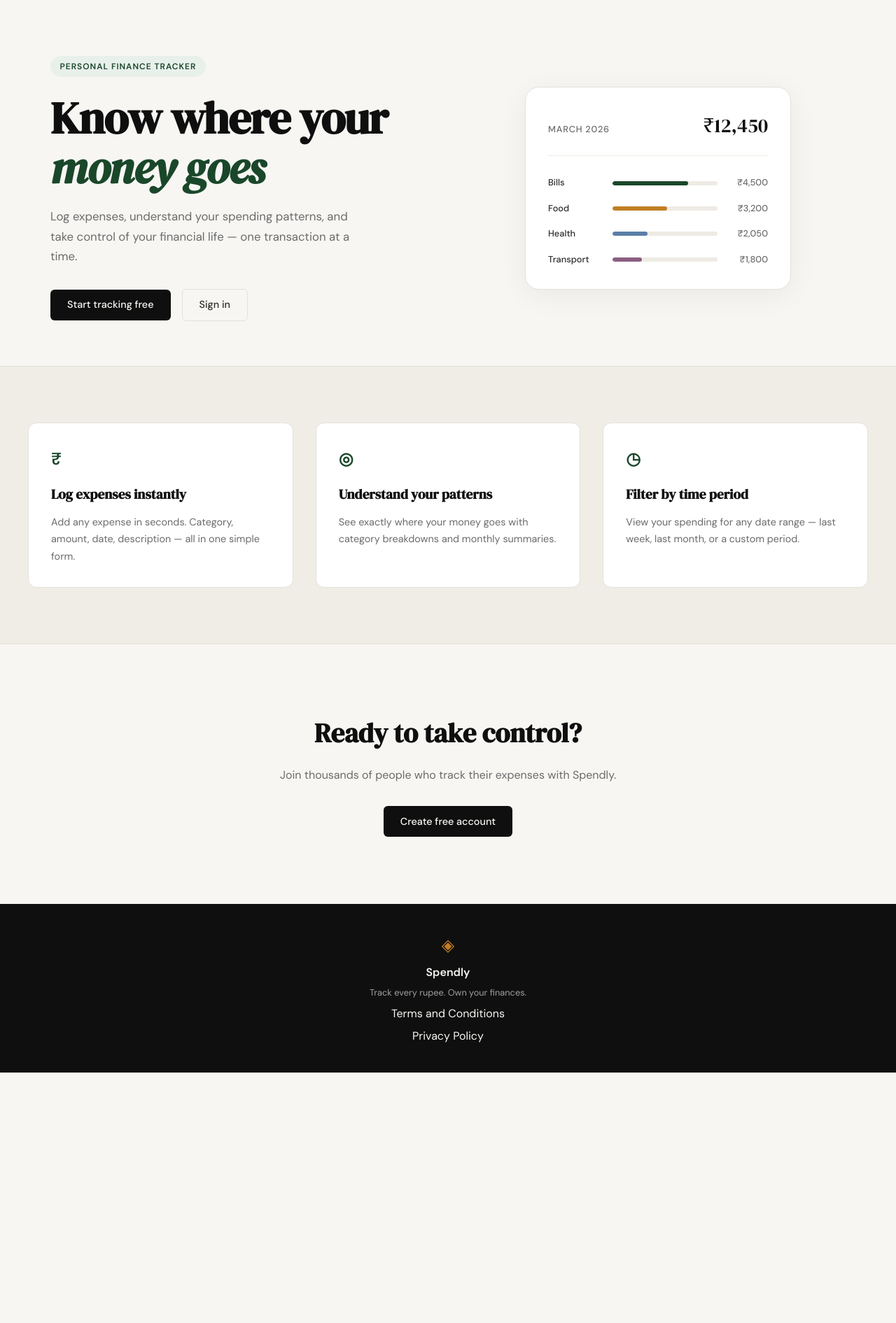
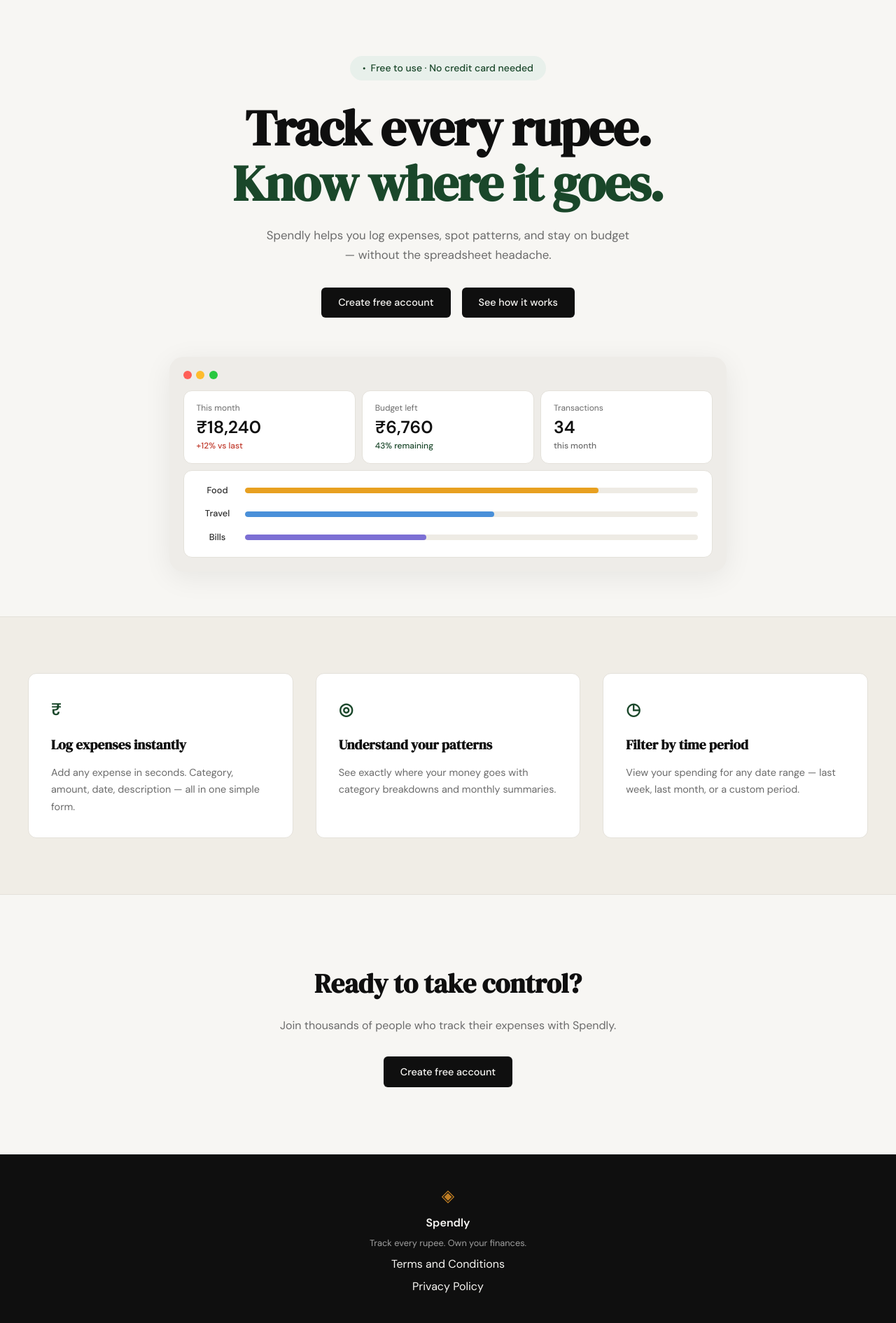
Before and after one commit to kapilkd/spendly, a Flask app: page / in a window 1280 px wide. Shown: the part 61-1952 px from the top of the page at 70% size. Before the commit the page ends 1594 px from the top, so only its background shows below. Run offline with Flask 3, Linux system fonts and the light colour scheme.

Commit message:
landing page commit

```diff
--- a/static/css/style.css
+++ b/static/css/style.css
@@ -125,57 +125,65 @@ a { color: inherit; text-decoration: none; }
 
 .hero {
     padding: 5rem 2rem 4rem;
-    display: grid;
-    grid-template-columns: 1fr 1fr;
-    gap: 4rem;
-    align-items: center;
-    max-width: var(--max-width);
+    max-width: 860px;
     margin: 0 auto;
+    text-align: center;
+}
+
+.hero-inner {
+    max-width: 640px;
+    margin: 0 auto 3.5rem;
 }
 
 .hero-badge {
-    display: inline-block;
+    display: inline-flex;
+    align-items: center;
+    gap: 0.45rem;
     background: var(--accent-light);
     color: var(--accent);
-    font-size: 0.75rem;
-    font-weight: 600;
-    letter-spacing: 0.08em;
-    text-transform: uppercase;
-    padding: 0.35rem 0.85rem;
+    font-size: 0.875rem;
+    font-weight: 500;
+    padding: 0.4rem 1.1rem;
     border-radius: 999px;
-    margin-bottom: 1.5rem;
+    margin-bottom: 1.75rem;
+}
+
+.hero-badge-dot {
+    font-size: 0.45rem;
+    line-height: 1;
 }
 
 .hero-title {
     font-family: var(--font-display);
-    font-size: clamp(2.5rem, 5vw, 4rem);
+    font-size: clamp(2.8rem, 6vw, 4.5rem);
     line-height: 1.1;
     letter-spacing: -0.02em;
     color: var(--ink);
     margin-bottom: 1.25rem;
 }
 
-.hero-title em {
-    font-style: italic;
+.hero-title-green {
     color: var(--accent);
+    display: block;
 }
 
 .hero-subtitle {
     font-size: 1.05rem;
     color: var(--ink-muted);
     line-height: 1.7;
-    max-width: 460px;
-    margin-bottom: 2rem;
+    max-width: 520px;
+    margin: 0 auto 2rem;
 }
 
 .hero-actions {
     display: flex;
     gap: 1rem;
     align-items: center;
+    justify-content: center;
 }
 
 /* ------------------------------------------------------------------ */
-/* Mock card (hero visual)                                             */
+/* Mock window (hero visual)                                           */
 /* ------------------------------------------------------------------ */
 
 .hero-visual {
@@ -183,44 +191,82 @@ a { color: inherit; text-decoration: none; }
     justify-content: center;
 }
 
-.mock-card {
+.mock-window {
+    background: #eeece8;
+    border-radius: var(--radius-lg);
+    padding: 1.25rem;
+    width: 100%;
+    box-shadow: 0 8px 40px rgba(0,0,0,0.07);
+}
+
+.mock-window-bar {
+    display: flex;
+    gap: 0.4rem;
+    margin-bottom: 1rem;
+}
+
+.mock-dot {
+    width: 12px;
+    height: 12px;
+    border-radius: 50%;
+    display: inline-block;
+}
+
+.mock-dot-red    { background: #ff5f57; }
+.mock-dot-yellow { background: #febc2e; }
+.mock-dot-green  { background: #28c840; }
+
+.mock-stats-row {
+    display: grid;
+    grid-template-columns: repeat(3, 1fr);
+    gap: 0.6rem;
+    margin-bottom: 0.6rem;
+}
+
+.mock-stat-card {
     background: var(--paper-card);
     border: 1px solid var(--border);
-    border-radius: var(--radius-lg);
-    padding: 2rem;
-    width: 100%;
-    max-width: 380px;
-    box-shadow: 0 8px 40px rgba(0,0,0,0.06);
+    border-radius: var(--radius-md);
+    padding: 0.9rem 1.1rem;
+    text-align: left;
 }
 
-.mock-card-header {
-    display: flex;
-    justify-content: space-between;
-    align-items: baseline;
-    margin-bottom: 1.75rem;
-    padding-bottom: 1.25rem;
-    border-bottom: 1px solid var(--border-soft);
+.mock-stat-label {
+    font-size: 0.75rem;
+    color: var(--ink-muted);
+    margin-bottom: 0.25rem;
 }
 
-.mock-label {
-    font-size: 0.8rem;
-    font-weight: 500;
-    color: var(--ink-muted);
-    text-transform: uppercase;
-    letter-spacing: 0.06em;
+.mock-stat-value {
+    font-size: 1.55rem;
+    font-weight: 700;
+    color: var(--ink);
+    line-height: 1.1;
+    margin-bottom: 0.25rem;
 }
 
-.mock-total {
-    font-family: var(--font-display);
-    font-size: 1.75rem;
-    color: var(--ink);
+.mock-stat-sub {
+    font-size: 0.75rem;
+    font-weight: 500;
 }
 
-.mock-bars { display: flex; flex-direction: column; gap: 1rem; }
+.mock-sub-danger  { color: var(--danger); }
+.mock-sub-success { color: var(--accent); }
+.mock-sub-muted   { color: var(--ink-muted); }
+
+.mock-bars-section {
+    background: var(--paper-card);
+    border: 1px solid var(--border);
+    border-radius: var(--radius-md);
+    padding: 1.1rem 1.25rem;
+    display: flex;
+    flex-direction: column;
+    gap: 0.8rem;
+}
 
 .mock-bar-row {
     display: grid;
-    grid-template-columns: 80px 1fr 60px;
+    grid-template-columns: 55px 1fr;
     align-items: center;
     gap: 0.75rem;
 }
@@ -232,7 +278,7 @@ a { color: inherit; text-decoration: none; }
 }
 
 .mock-bar-track {
-    height: 6px;
+    height: 8px;
     background: var(--border-soft);
     border-radius: 999px;
     overflow: hidden;
@@ -240,21 +286,13 @@ a { color: inherit; text-decoration: none; }
 
 .mock-bar {
     height: 100%;
-    background: var(--accent);
     border-radius: 999px;
     transition: width 0.6s ease;
 }
 
-.mock-bar-2 { background: var(--accent-2); }
-.mock-bar-3 { background: #5b7fa6; }
-.mock-bar-4 { background: #8b5e83; }
-
-.mock-amt {
-    font-size: 0.8rem;
-    font-weight: 500;
-    color: var(--ink-muted);
-    text-align: right;
-}
+.mock-bar-food   { background: #e8a020; }
+.mock-bar-travel { background: #4a90d9; }
+.mock-bar-bills  { background: #7c6fd4; }
 
 /* ------------------------------------------------------------------ */
 /* Buttons                                                             */
@@ -512,15 +550,8 @@ a { color: inherit; text-decoration: none; }
 /* ------------------------------------------------------------------ */
 
 @media (max-width: 900px) {
-    .hero {
-        grid-template-columns: 1fr;
-        text-align: center;
-    }
-
-    .hero-subtitle { max-width: 100%; }
-    .hero-actions { justify-content: center; }
     .hero-visual { display: none; }
-
+    .mock-stats-row { grid-template-columns: 1fr; }
     .features-inner { grid-template-columns: 1fr; }
 }
 
--- a/templates/landing.html
+++ b/templates/landing.html
@@ -1,60 +1,125 @@
 {% extends "base.html" %}
 
 {% block title %}Spendly — Track Every Rupee{% endblock %}
+
+{% block head %}
+<style>
+.modal-overlay {
+    position: fixed;
+    inset: 0;
+    background: rgba(0, 0, 0, 0.72);
+    display: flex;
+    align-items: center;
+    justify-content: center;
+    z-index: 1000;
+    opacity: 0;
+    pointer-events: none;
+    transition: opacity 0.2s ease;
+}
+.modal-overlay.is-open {
+    opacity: 1;
+    pointer-events: all;
+}
+.modal-box {
+    position: relative;
+    width: 90%;
+    max-width: 800px;
+    background: #000;
+    border-radius: 12px;
+    overflow: hidden;
+    transform: scale(0.95);
+    transition: transform 0.2s ease;
+}
+.modal-overlay.is-open .modal-box {
+    transform: scale(1);
+}
+.modal-close {
+    position: absolute;
+    top: -44px;
+    right: 0;
+    background: none;
+    border: none;
+    color: #fff;
+    font-size: 2.25rem;
+    line-height: 1;
+    cursor: pointer;
+    padding: 0;
+}
+.modal-video-wrap {
+    position: relative;
+    padding-bottom: 56.25%;
+    height: 0;
+}
+.modal-video-wrap iframe {
+    position: absolute;
+    inset: 0;
+    width: 100%;
+    height: 100%;
+    border: none;
+}
+</style>
+{% endblock %}
 
 {% block content %}
 
 <section class="hero">
     <div class="hero-inner">
-        <div class="hero-badge">Personal Finance Tracker</div>
+        <div class="hero-badge"><span class="hero-badge-dot">●</span>Free to use · No credit card needed</div>
         <h1 class="hero-title">
-            Know where your<br>
-            <em>money goes</em>
+            Track every rupee.<br>
+            <span class="hero-title-green">Know where it goes.</span>
         </h1>
         <p class="hero-subtitle">
-            Log expenses, understand your spending patterns,
-            and take control of your financial life —
-            one transaction at a time.
+            Spendly helps you log expenses, spot patterns, and stay
+            on budget — without the spreadsheet headache.
         </p>
         <div class="hero-actions">
-            <a href="{{ url_for('register') }}" class="btn-primary">Start tracking free</a>
-            <a href="{{ url_for('login') }}" class="btn-ghost">Sign in</a>
+            <a href="{{ url_for('register') }}" class="btn-primary">Create free account</a>
+            <a href="#" class="btn-primary" id="open-video-modal">See how it works</a>
         </div>
     </div>
     <div class="hero-visual">
-        <div class="mock-card">
-            <div class="mock-card-header">
-                <span class="mock-label">March 2026</span>
-                <span class="mock-total">₹12,450</span>
+        <div class="mock-window">
+            <div class="mock-window-bar">
+                <span class="mock-dot mock-dot-red"></span>
+                <span class="mock-dot mock-dot-yellow"></span>
+                <span class="mock-dot mock-dot-green"></span>
             </div>
-            <div class="mock-bars">
+            <div class="mock-stats-row">
+                <div class="mock-stat-card">
+                    <div class="mock-stat-label">This month</div>
+                    <div class="mock-stat-value">₹18,240</div>
+                    <div class="mock-stat-sub mock-sub-danger">+12% vs last</div>
+                </div>
+                <div class="mock-stat-card">
+                    <div class="mock-stat-label">Budget left</div>
+                    <div class="mock-stat-value">₹6,760</div>
+                    <div class="mock-stat-sub mock-sub-success">43% remaining</div>
+                </div>
+                <div class="mock-stat-card">
+                    <div class="mock-stat-label">Transactions</div>
+                    <div class="mock-stat-value">34</div>
+                    <div class="mock-stat-sub mock-sub-muted">this month</div>
+                </div>
+            </div>
+            <div class="mock-bars-section">
+                <div class="mock-bar-row">
+                    <span class="mock-cat">Food</span>
+                    <div class="mock-bar-track">
+                        <div class="mock-bar mock-bar-food" style="width: 78%"></div>
+                    </div>
+                </div>
+                <div class="mock-bar-row">
+                    <span class="mock-cat">Travel</span>
+                    <div class="mock-bar-track">
+                        <div class="mock-bar mock-bar-travel" style="width: 55%"></div>
+                    </div>
+                </div>
                 <div class="mock-bar-row">
                     <span class="mock-cat">Bills</span>
                     <div class="mock-bar-track">
-                        <div class="mock-bar" style="width: 72%"></div>
+                        <div class="mock-bar mock-bar-bills" style="width: 40%"></div>
                     </div>
-                    <span class="mock-amt">₹4,500</span>
-                </div>
-                <div class="mock-bar-row">
-                    <span class="mock-cat">Food</span>
-                    <div class="mock-bar-track">
-                        <div class="mock-bar mock-bar-2" style="width: 52%"></div>
-                    </div>
-                    <span class="mock-amt">₹3,200</span>
-                </div>
-                <div class="mock-bar-row">
-                    <span class="mock-cat">Health</span>
-                    <div class="mock-bar-track">
-                        <div class="mock-bar mock-bar-3" style="width: 33%"></div>
-                    </div>
-                    <span class="mock-amt">₹2,050</span>
-                </div>
-                <div class="mock-bar-row">
-                    <span class="mock-cat">Transport</span>
-                    <div class="mock-bar-track">
-                        <div class="mock-bar mock-bar-4" style="width: 28%"></div>
-                    </div>
-                    <span class="mock-amt">₹1,800</span>
                 </div>
             </div>
         </div>
@@ -89,4 +154,54 @@
     </div>
 </section>
 
+<div id="video-modal" class="modal-overlay" aria-hidden="true">
+    <div class="modal-box">
+        <button class="modal-close" id="modal-close-btn" aria-label="Close">&times;</button>
+        <div class="modal-video-wrap">
+            <iframe
+                id="modal-iframe"
+                src=""
+                data-src="https://www.youtube.com/embed/dQw4w9WgXcQ?autoplay=1&rel=0"
+                title="Spendly — See how it works"
+                allow="accelerometer; autoplay; clipboard-write; encrypted-media; gyroscope; picture-in-picture"
+                allowfullscreen
+            ></iframe>
+        </div>
+    </div>
+</div>
+
 {% endblock %}
+
+{% block scripts %}
+<script>
+(function () {
+    var overlay  = document.getElementById('video-modal');
+    var iframe   = document.getElementById('modal-iframe');
+    var openBtn  = document.getElementById('open-video-modal');
+    var closeBtn = document.getElementById('modal-close-btn');
+    var videoSrc = iframe.dataset.src;
+
+    function openModal(e) {
+        e.preventDefault();
+        iframe.src = videoSrc;
+        overlay.classList.add('is-open');
+        overlay.removeAttribute('aria-hidden');
+    }
+
+    function closeModal() {
+        iframe.src = '';
+        overlay.classList.remove('is-open');
+        overlay.setAttribute('aria-hidden', 'true');
+    }
+
+    openBtn.addEventListener('click', openModal);
+    closeBtn.addEventListener('click', closeModal);
+    overlay.addEventListener('click', function (e) {
+        if (e.target === overlay) closeModal();
+    });
+    document.addEventListener('keydown', function (e) {
+        if (e.key === 'Escape') closeModal();
+    });
+}());
+</script>
+{% endblock %}
```
Also changed, not shown: Hero.png (added), files.txt (added).
